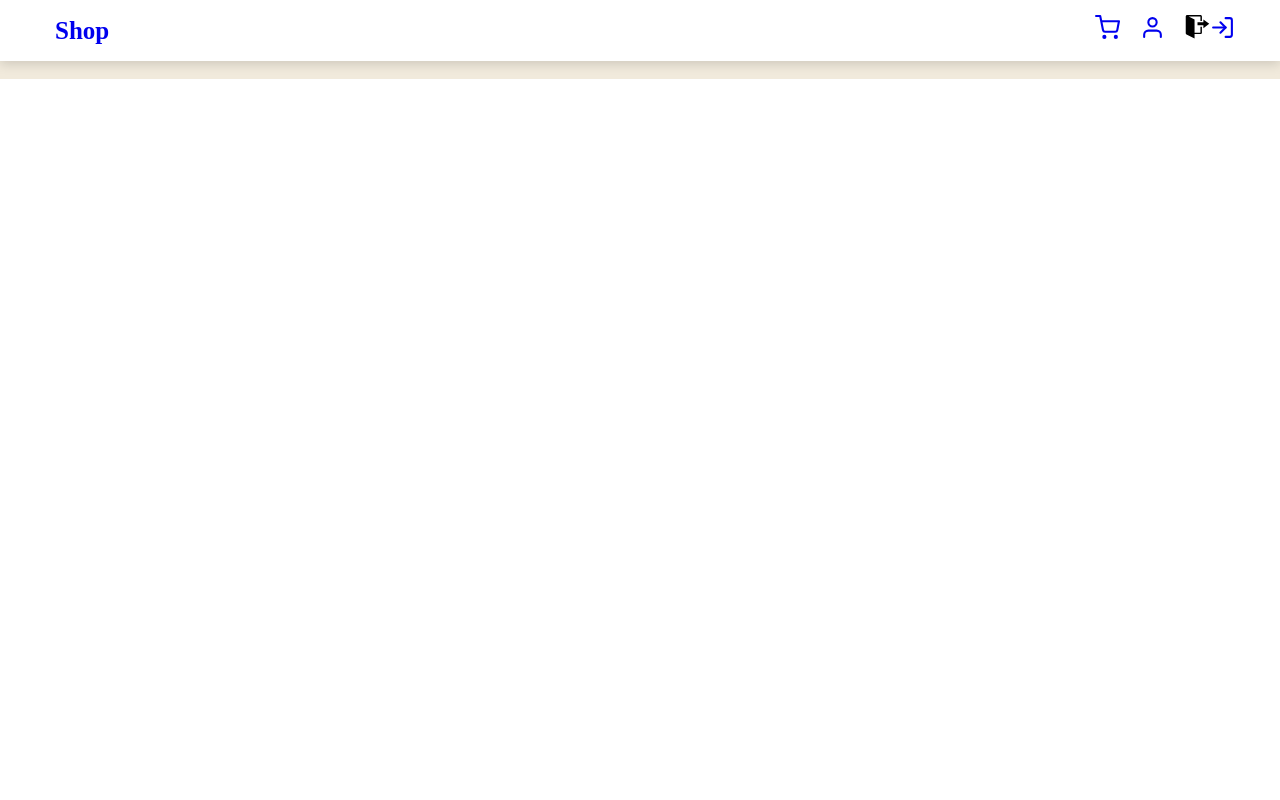
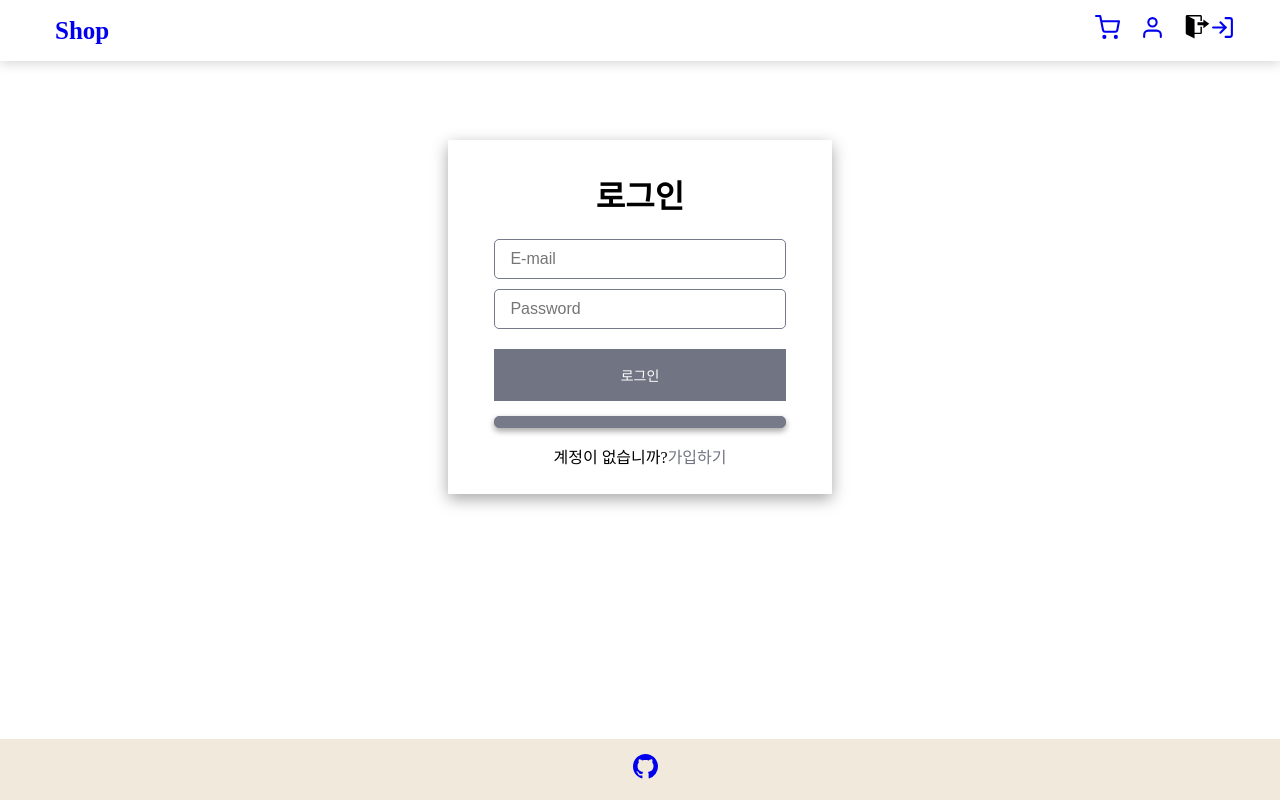
Before and after one commit to wldnr1208/TsPratice, a React (Vite) app: page /login in a window 1280 px wide. Built offline with nearby package versions, Linux system fonts and the light colour scheme.

Commit message:
[]feat]로그인폼 구현

```diff
--- a/package.json
+++ b/package.json
@@ -14,6 +14,7 @@
     "axios": "^1.4.0",
     "react": "^18.2.0",
     "react-dom": "^18.2.0",
+    "react-hook-form": "^7.45.4",
     "react-icons": "^4.10.1",
     "react-loading-skeleton": "^3.3.1",
     "react-redux": "^8.1.2",
--- a/src/components/form/Form.jsx
+++ b/src/components/form/Form.jsx
@@ -1,5 +1,59 @@
 import React from "react";
+import styles from "./Form.module.scss";
+import { useForm } from "react-hook-form";
 
-export default function Form() {
-  return <div>Form</div>;
+export default function Form({ title }) {
+  const {
+    register,
+    handleSubmit,
+    formState: { errors },
+    reset,
+  } = useForm({ mode: "onCange" });
+
+  const onSubmit = ({ email, password }) => {
+    console.log(email, password);
+  };
+
+  const userEmail = {
+    required: "필수 필드입니다.",
+  };
+
+  const userPassword = {
+    required: "필수 필드입니다.",
+    minLength: {
+      value: 6,
+      message: "최소 6자입니다.",
+    },
+  };
+  return (
+    <form onSubmit={handleSubmit(onSubmit)} className={styles.form}>
+      <div>
+        <input
+          type="email"
+          placeholder="E-mail"
+          {...register("email", userEmail)}
+        />
+        {errors?.email && (
+          <div>
+            <span className={styles.form_error}>{errors.email.message}</span>
+          </div>
+        )}
+      </div>
+
+      <div>
+        <input
+          type="password"
+          placeholder="Password"
+          {...register("password", userPassword)}
+        />
+        {errors?.password && (
+          <div>
+            <span className={styles.form_error}>{errors.password.message}</span>
+          </div>
+        )}
+      </div>
+      <button type="submit">{title}</button>
+      <span className={styles.form_error}></span>
+    </form>
+  );
 }
--- a/src/components/form/Form.module.scss
+++ b/src/components/form/Form.module.scss
@@ -0,0 +1,60 @@
+.form {
+  display: flex;
+  flex-direction: column;
+  align-items: center;
+  width: 100%;
+
+  div {
+    display: flex;
+    flex-direction: column;
+    align-items: center;
+    width: 100%;
+    margin-bottom: 10px;
+  }
+
+  input {
+    width: 80%;
+    height: auto;
+    padding: 10px 15px;
+    color: var(--second-color);
+    font-size: 16px;
+    border: 1px solid var(--second-color);
+    border-radius: 5px;
+    outline: none;
+
+    &:focus {
+      border: 3px solid var(--second-color);
+      border-radius: 5px;
+    }
+  }
+
+  button {
+    width: 80%;
+    margin-top: 10px;
+    padding: 15px 40px;
+    color: #fff;
+    font-size: 14px;
+    background: var(--main-color);
+    border: 1px solid var(--main-color);
+    cursor: pointer;
+    transition: 0.3s all ease;
+
+    &:hover {
+      background: var(--second-color);
+    }
+  }
+}
+
+.form_error {
+  position: relative;
+  display: block;
+  width: 80%;
+  margin-top: 15px;
+  padding: 5px;
+  color: #fff;
+  font-size: 13px;
+  background: var(--second-color);
+  border: 1px solid var(--second-color);
+  border-radius: 5px;
+  box-shadow: rgb(0 0 0 / 16%) 0 3px 6px, rgb(0 0 0 / 23%) 0 3px 6px;
+}
--- a/src/pages/LoginPage/index.jsx
+++ b/src/pages/LoginPage/index.jsx
@@ -1,5 +1,19 @@
 import React from "react";
+import { Link } from "react-router-dom";
+import SignIn from "./sign-in/SignIn";
 
-export default function LoginPage() {
-  return <div>LoginPage</div>;
-}
+const LoginPage = () => {
+  return (
+    <div className="page">
+      <div className="form_container">
+        <h1>로그인</h1>
+        <SignIn />
+        <p>
+          계정이 없습니까?<Link to={"/register"}>가입하기</Link>
+        </p>
+      </div>
+    </div>
+  );
+};
+
+export default LoginPage;
--- /dev/null
+++ b/src/pages/LoginPage/sign-in/SignIn.jsx
@@ -0,0 +1,6 @@
+import React from "react";
+import Form from "../../../components/form/Form";
+
+export default function SignIn() {
+  return <Form title={"로그인"} />;
+}
--- a/src/pages/RegisterPage/index.jsx
+++ b/src/pages/RegisterPage/index.jsx
@@ -1,5 +1,17 @@
 import React from "react";
+import SignUp from "./sign-up/SignUp";
+import { Link } from "react-router-dom";
 
 export default function RegisterPage() {
-  return <div></div>;
+  return (
+    <div className="page">
+      <div className="form_container">
+        <h1>회원가입</h1>
+        <SignUp />
+        <p>
+          이미 계정이 있습니까? <Link to={"/register"}>로그인</Link>
+        </p>
+      </div>
+    </div>
+  );
 }
--- /dev/null
+++ b/src/pages/RegisterPage/sign-up/SignUp.jsx
@@ -0,0 +1,6 @@
+import React from "react";
+import Form from "../../../components/form/Form";
+
+export default function SignUp() {
+  return <Form title={"가입하기"} />;
+}
```
Also changed, not shown: 1 other file (tests, documents, lock files or other folders).
